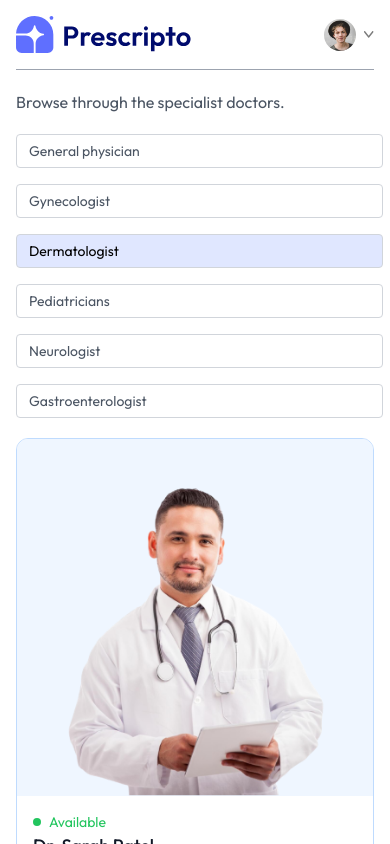
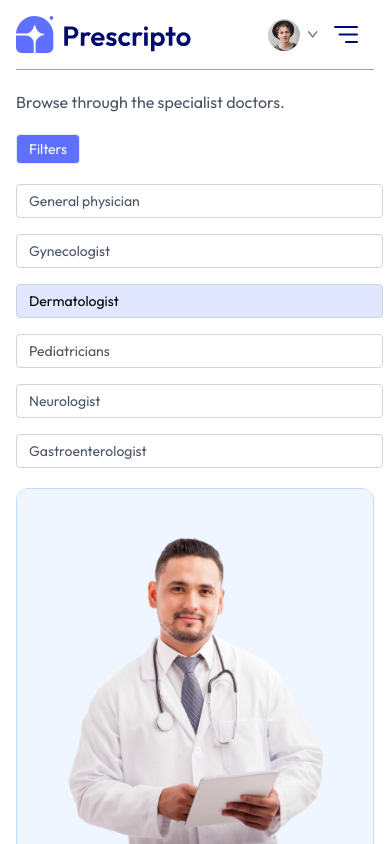
Before and after one commit to AkashAich1999/Prescripto-Doctor-Appointment-Booking, a React (Vite) app in the folder frontend/: page /doctors/Dermatologist in a window 390 px wide. Shown: the top 844 px of the page. Built offline with nearby package versions, Linux system fonts and the light colour scheme.

Commit message:
fully responsive for mobile screen size

```diff
--- a/frontend/src/components/NavBar.jsx
+++ b/frontend/src/components/NavBar.jsx
@@ -45,6 +45,20 @@
                   </div>)
                 : <button onClick={() => navigate("/login")} className="bg-primary text-white px-8 py-3 rounded-full font-light hidden md:block">Create account</button>
             }
+            <img onClick={() => setShowMenu(true)} className="w-6 md:hidden" src={assets.menu_icon} alt="" />
+            {/* ---------- Mobile Menu ---------- */}
+            <div className={`${showMenu ? "fixed w-full" : "h-0 w-0"} bg-white md:hidden right-0 top-0 bottom-0 z-20 overflow-hidden transition-all`}>
+                <div className="flex items-center justify-between px-5 py-6">
+                    <img className="w-36" src={assets.logo} alt="" />
+                    <img className="w-7" onClick={() => setShowMenu(false)} src={assets.cross_icon} alt="" />
+                </div>
+                <ul className="flex flex-col items-center gap-2 mt-5 px-5 text-lg font-medium">
+                    <NavLink onClick={() => setShowMenu(false)} to={"/"}><p className="px-4 py-2 rounded inline-block">HOME</p></NavLink>
+                    <NavLink onClick={() => setShowMenu(false)} to={"/doctors"}><p className="px-4 py-2 rounded inline-block">ALL DOCTORS</p></NavLink>
+                    <NavLink onClick={() => setShowMenu(false)} to={"/about"}><p className="px-4 py-2 rounded inline-block">ABOUT</p></NavLink>
+                    <NavLink onClick={() => setShowMenu(false)} to={"/contact"}><p className="px-4 py-2 rounded inline-block">CONTACT</p></NavLink>
+                </ul>
+            </div>
         </div>
     </div>
   )
--- a/frontend/src/index.css
+++ b/frontend/src/index.css
@@ -14,3 +14,9 @@
 ::-webkit-scrollbar {
     @apply hidden
 }
+
+@media (max-width:740px) {
+    .active p {
+        @apply text-white bg-primary
+    }
+}
--- a/frontend/src/pages/Doctors.jsx
+++ b/frontend/src/pages/Doctors.jsx
@@ -6,6 +6,7 @@
   const { speciality } = useParams();
   // console.log(speciality);
   const [filterDoc, setFilterDoc] = useState([]);
+  const [showFilter, setShowFilter] = useState([]);
   const navigate = useNavigate();
 
   const {doctors} = useContext(AppContext);
@@ -26,7 +27,8 @@
     <div>
       <p className="text-gray-600">Browse through the specialist doctors.</p>
       <div className="flex flex-col sm:flex-row items-start gap-5 mt-5">
-        <div className="flex flex-col gap-4 text-sm text-gray-600">
+        <button onClick={() => setShowFilter(prev => !prev)} className={`px-3 py-1 border rounded text-sm transition-all sm:hidden ${showFilter ? "bg-primary text-white" : ""}`}>Filters</button>
+        <div className={`${showFilter ? "flex" : "hidden sm:flex" } flex-col gap-4 text-sm text-gray-600`}>
           <p onClick={() => speciality === 'General physician' ? navigate('/doctors') : navigate('/doctors/General physician') } className={`w-[94vw] sm:w-auto pl-3 py-1.5 pr-16 border border-gray-300 rounded transition-all cursor-pointer ${speciality === "General physician" ? "bg-indigo-100 text-black" : ""}`}>General physician</p>
           <p onClick={() => speciality === 'Gynecologist' ? navigate('/doctors') : navigate('/doctors/Gynecologist') } className={`w-[94vw] sm:w-auto pl-3 py-1.5 pr-16 border border-gray-300 rounded transition-all cursor-pointer ${speciality === "Gynecologist" ? "bg-indigo-100 text-black" : ""}`}>Gynecologist</p>
           <p onClick={() => speciality === 'Dermatologist' ? navigate('/doctors') : navigate('/doctors/Dermatologist') } className={`w-[94vw] sm:w-auto pl-3 py-1.5 pr-16 border border-gray-300 rounded transition-all cursor-pointer ${speciality === "Dermatologist" ? "bg-indigo-100 text-black" : ""}`}>Dermatologist</p>
--- a/frontend/src/pages/MyAppointments.jsx
+++ b/frontend/src/pages/MyAppointments.jsx
@@ -20,7 +20,7 @@
                 <p className="text-zinc-700 font-medium mt-1">Address:</p>
                 <p className="text-xs">{item.address.line1}</p>
                 <p className="text-xs">{item.address.line2}</p>
-                <p className="text-xs mt-1"><span className="text-sm text-neutral-700 font-medium">Date & Time:</span>12th Dec, 2025 | 8:30 PM</p>
+                <p className="text-xs mt-1"><span className="text-sm text-neutral-700 font-medium">Date & Time: </span>12th Dec, 2025 | 8:30 PM</p>
               </div>
               <div></div>
               <div className="flex flex-col gap-2 justify-end">
```
